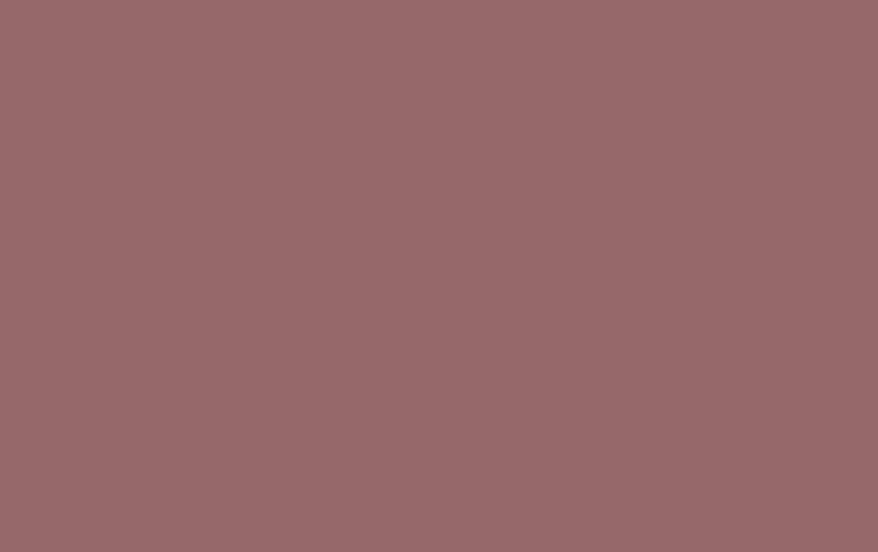
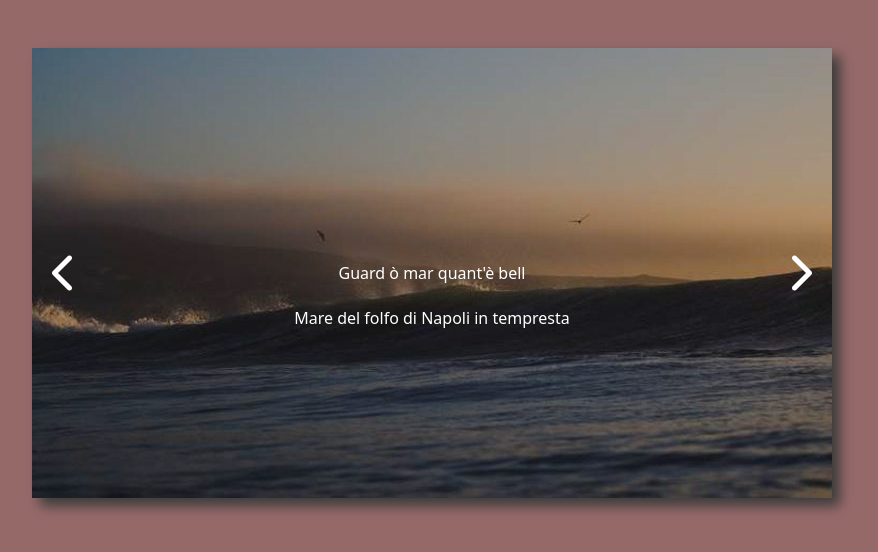
Before and after one commit to GiuseppeCerto/vue-slider, a plain HTML site: page index.html in a window 1280 px wide. Shown: the whole page, without its empty margins (208-1086 px from the left). Drawn offline with nearby package versions, Linux system fonts and the light colour scheme.

Commit message:
EDIT created button to forward and backward slidesforward and backward slides

```diff
--- a/index.html
+++ b/index.html
@@ -13,57 +13,30 @@
 
     <script src="https://unpkg.com/vue@3/dist/vue.global.js"></script>
 
-    <div class="container" id="app">
+    <section class="py-5" id="app">
+        <div class="container">
 
-        <div v-for="slide in slideImages" >
+            <div id="carousel-section" class="carousel-section mt-0 mb-0 ms-auto me-auto">
 
+                <div :class="index === currentIndex ? 'active' : '' " class="slide" v-for="(slide,index) in slideImages">
+                    <img v-bind:src="slide.image" alt="">
+                    <div class="img-title">{{slide.title}}</div>
+                    <div class="img-text">{{slide.text}}</div>
+                </div>
+
+                <div @click="leftAutoPlay()" class="carousel-arrow arrow-left">
+                    <i class="fa-solid fa-chevron-left"></i>
+                </div>
+
+                <div @click="rightAutoPlay()" class="carousel-arrow arrow-right">
+                    <i class="fa-solid fa-chevron-right"></i>
+                </div>
+
+            </div>
         </div>
-    </div>
+    </section>
 
-
-
-    <script>
-
-      const { createApp } = Vue
-      createApp({
-        data() {
-          return {
-                slideImages: [
-                {
-                    image: './img/img-1.jpeg',
-                    title: "Guard ò mar quant'è bell",
-                    text: 'Mare del folfo di Napoli in tempresta',
-                },
-                {
-                    image: './img/img-2.jpeg',
-                    title: "Pinocchio, atto primo.",
-                    text: 'Tavole del patio da spazzare',
-                },
-                {
-                    image: './img/img-3.jpeg',
-                    title: "AUGH!.",
-                    text: 'Scaccia sogni di età pre coloniale',
-                },
-                {
-                    image: './img/img-4.jpeg',
-                    title: "Mbare! L'etna si sta svegliando!",
-                    text: 'Altopiano vulcanico siculo in prospettiva',
-                },
-                {
-                    image: './img/img-5.jpg',
-                    title: "Chi me l'ha fatto fare",
-                    text: 'Cercando di studiare js',
-                },
-                {
-                    image: './img/img-6.jpg',
-                    title: "3,2,1, Buon anno!",
-                    text: 'Festeggiamenti di capodanno in Wyoming',
-                },
-            ]
-          }
-        }
-      }).mount('#app')
-    </script>
+    <script src="./js/app.js"></script>
 
 </body>
 </html>
--- /dev/null
+++ b/js/app.js
@@ -0,0 +1,69 @@
+const { createApp } = Vue
+
+createApp({
+  data() {
+    return {
+          slideImages: [
+          {
+              image: './img/img-1.jpeg',
+              title: "Guard ò mar quant'è bell",
+              text: 'Mare del folfo di Napoli in tempresta',
+          },
+          {
+              image: './img/img-2.jpeg',
+              title: "Pinocchio, atto primo.",
+              text: 'Tavole del patio da spazzare',
+          },
+          {
+              image: './img/img-3.jpeg',
+              title: "AUGH!.",
+              text: 'Scaccia sogni di età pre coloniale',
+          },
+          {
+              image: './img/img-4.jpeg',
+              title: "Mbare! L'etna si sta svegliando!",
+              text: 'Altopiano vulcanico siculo in prospettiva',
+          },
+          {
+              image: './img/img-5.jpg',
+              title: "Chi me l'ha fatto fare",
+              text: 'Cercando di studiare js',
+          },
+          {
+              image: './img/img-6.jpg',
+              title: "3,2,1, Buon anno!",
+              text: 'Festeggiamenti di capodanno in Wyoming',
+          },
+      ],
+
+      currentIndex: 0,
+
+    }
+  },
+
+  methods:{
+
+    rightAutoPlay (){
+
+        if(this.currentIndex < this.slideImages.length -1 ){
+
+            this.currentIndex += 1
+
+        }else{
+            this.currentIndex = 0
+        }
+    },
+
+    leftAutoPlay (){
+
+        if(this.currentIndex > 0 ){
+
+            this.currentIndex -= 1
+
+        }else{
+            this.currentIndex = this.slideImages.length -1
+        }
+    },
+
+  }
+}).mount('#app')
```
